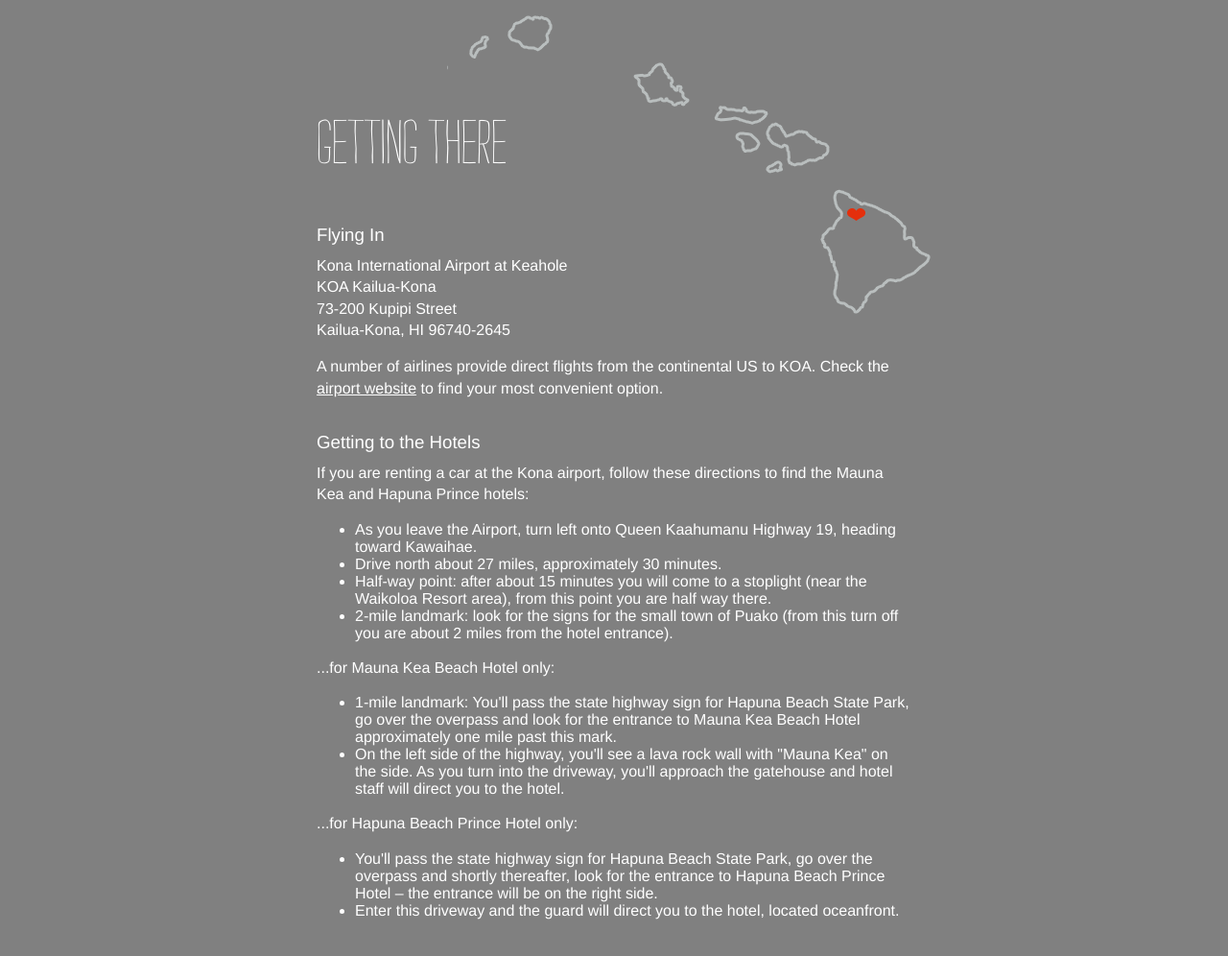
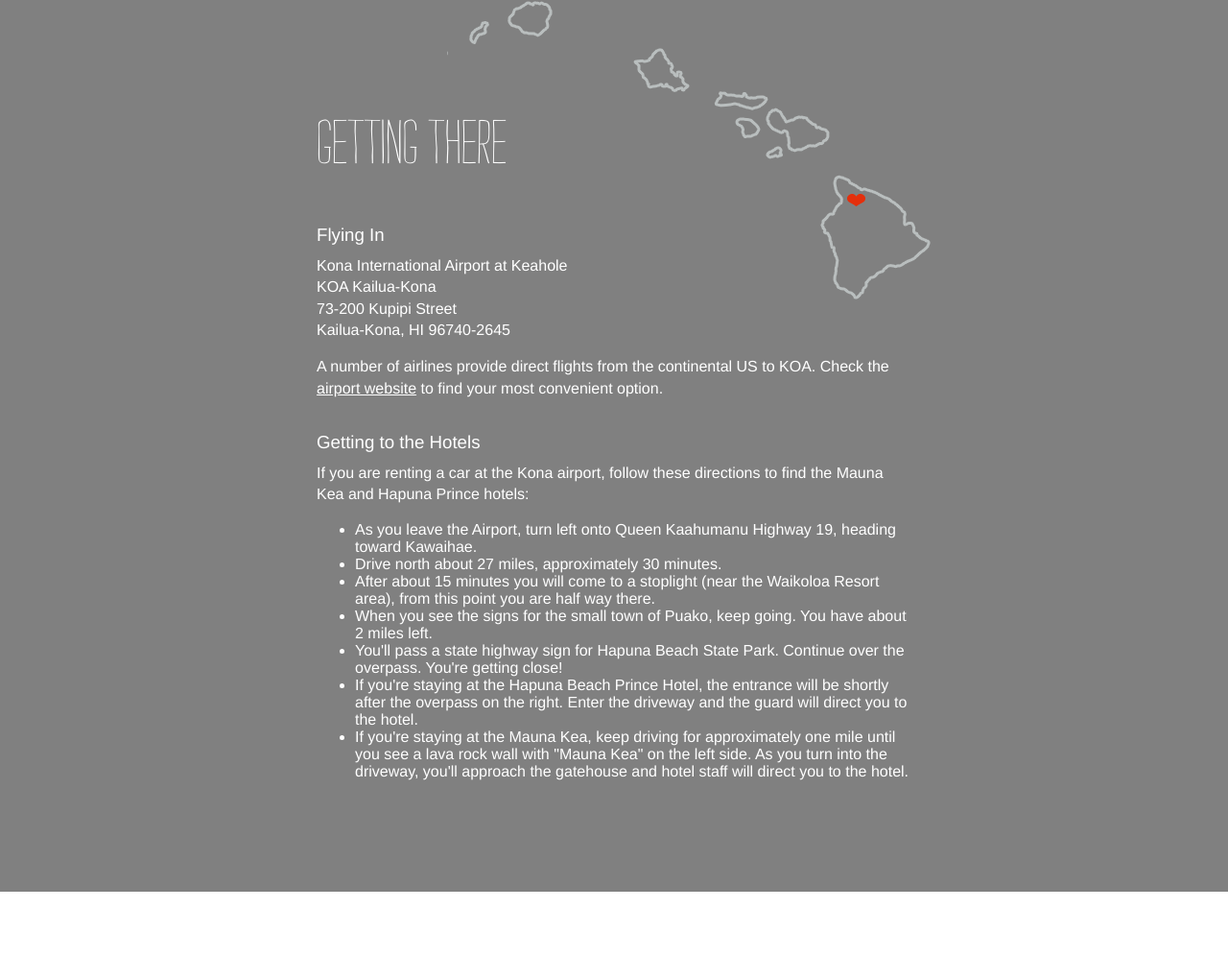
Before and after one commit to kylecrouse/klizgetsmarried, a website: page app/index.html in a window 1280 px wide. Shown: the part 3328-4324 px from the top of the page at 96% size. After the commit the page ends 4257 px from the top, so only its background shows below. Drawn offline with Linux system fonts and the light colour scheme; a small style sheet from the web is missing.

Commit message:
more copy edits

```diff
--- a/app/index.html
+++ b/app/index.html
@@ -72,18 +72,11 @@
         <ul>
           <li>As you leave the Airport, turn left onto Queen Kaahumanu Highway 19, heading toward Kawaihae.</li>
           <li>Drive north about 27 miles, approximately 30 minutes.</li>
-          <li>Half-way point: after about 15 minutes you will come to a stoplight (near the Waikoloa Resort area), from this point you are half way there.</li>
-          <li>2-mile landmark: look for the signs for the small town of Puako (from this turn off you are about 2 miles from the hotel entrance).</li>
-        </ul>
-        <p>...for Mauna Kea Beach Hotel only:</p>
-        <ul>
-          <li>1-mile landmark: You'll pass the state highway sign for Hapuna Beach State Park, go over the overpass and look for the entrance to Mauna Kea Beach Hotel approximately one mile past this mark.</li>
-          <li>On the left side of the highway, you'll see a lava rock wall with "Mauna Kea" on the side. As you turn into the driveway, you'll approach the gatehouse and hotel staff will direct you to the hotel.</li>
-        </ul>
-        <p>...for Hapuna Beach Prince Hotel only:</p>
-        <ul>
-          <li>You'll pass the state highway sign for Hapuna Beach State Park, go over the overpass and shortly thereafter, look for the entrance to Hapuna Beach Prince Hotel – the entrance will be on the right side.</li>
-          <li>Enter this driveway and the guard will direct you to the hotel, located oceanfront.</li>
+          <li>After about 15 minutes you will come to a stoplight (near the Waikoloa Resort area), from this point you are half way there.</li>
+          <li>When you see the signs for the small town of Puako, keep going. You have about 2 miles left.</li>
+          <li>You'll pass a state highway sign for Hapuna Beach State Park. Continue over the overpass. You're getting close!</li>
+          <li>If you're staying at the Hapuna Beach Prince Hotel, the entrance will be shortly after the overpass on the right. Enter the driveway and the guard will direct you to the hotel.</li>
+          <li>If you're staying at the Mauna Kea, keep driving for approximately one mile until you see a lava rock wall with "Mauna Kea" on the left side. As you turn into the driveway, you'll approach the gatehouse and hotel staff will direct you to the hotel.</li>
         </ul>
       </div>
     </section>
```
